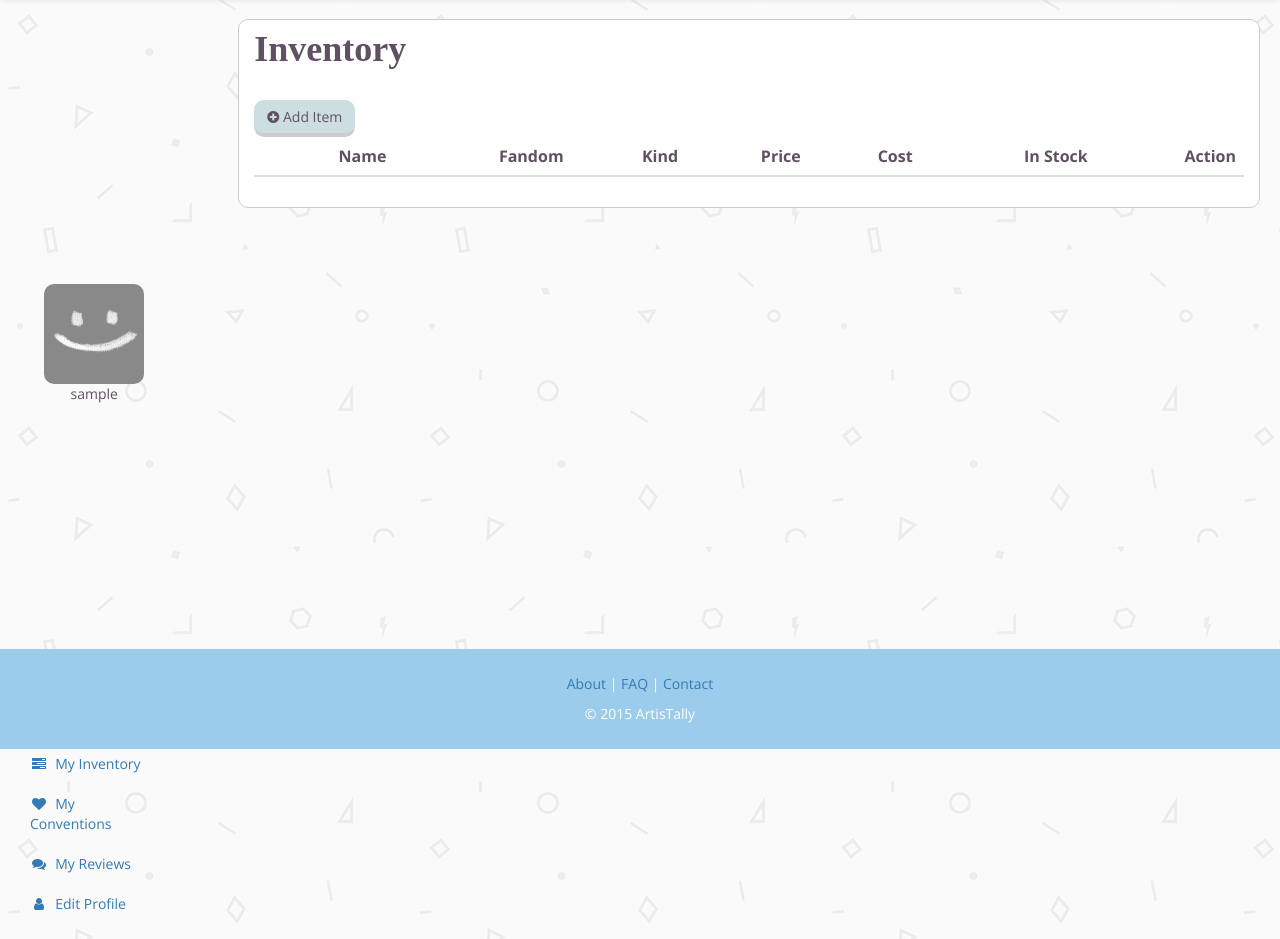
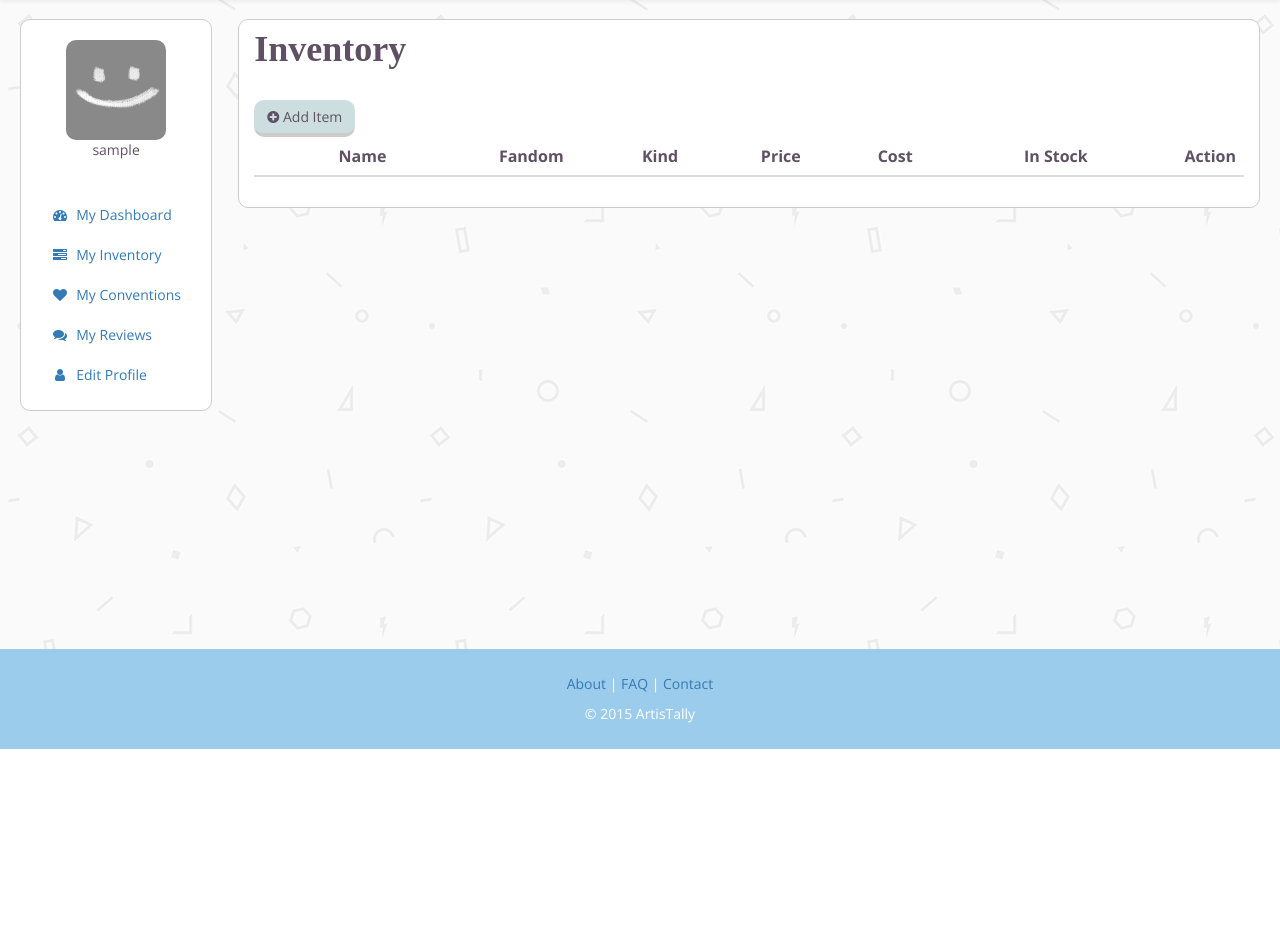
Before and after one commit to zhixu/artistally, a Django app: page /inventory in a window 1280 px wide. Shown: the part 51-990 px from the top of the page. After the commit the page ends 800 px from the top, so only its background shows below. Run offline with Django 3.2, Linux system fonts and the light colour scheme; the visitor is signed in with stand-in values (Sample User, id 1); data that the repository does not hold is empty; some libraries are stand-ins or nearby versions.

Commit message:
done with dashboard for now...

```diff
--- a/aa_app/static/default.css
+++ b/aa_app/static/default.css
@@ -348,6 +348,10 @@ color:red
 
 .sidebar-wrapper {
     padding-top: 20px;
+    margin: 20px;
+
+/*    margin: 20px;*/
+/*    padding: 10px 15px;*/
 }
 
 .border-wrapper {
--- a/aa_app/templates/includes/sidebar.html
+++ b/aa_app/templates/includes/sidebar.html
@@ -1,4 +1,4 @@
-<div class="sidebar-wrapper">
+<div class="sidebar-wrapper border-wrapper">
     <div class="containery">
         <div class="centery">
             {% if currUser.image %}
--- a/aa_app/templates/inventory.html
+++ b/aa_app/templates/inventory.html
@@ -393,7 +393,9 @@
 {% block body %}
     <div class="row">
         <div class="col-sm-2 sidebar">
-            {% include "includes/sidebar.html" %}
+            <div class="fixed">
+                {% include "includes/sidebar.html" %}
+            </div>
         </div>
 
         <div class="col-sm-10">
--- a/aa_app/templates/myconventions.html
+++ b/aa_app/templates/myconventions.html
@@ -7,7 +7,9 @@
 {% block body %}
     <div class="row">
         <div class="col-sm-2 sidebar">
-            {% include "includes/sidebar.html" %}
+            <div class="fixed">
+                {% include "includes/sidebar.html" %}
+            </div>
         </div>
         <div class="col-sm-10">
             <div class="my-section-wrapper border-wrapper">
--- a/aa_app/templates/mywriteups.html
+++ b/aa_app/templates/mywriteups.html
@@ -7,7 +7,9 @@
 {% block body %}
     <div class="row">
         <div class="col-sm-2 sidebar">
-            {% include "includes/sidebar.html" %}
+            <div class="fixed">
+                {% include "includes/sidebar.html" %}
+            </div>
         </div>
         <div class="col-sm-10">
             <div class="my-section-wrapper border-wrapper">
--- a/aa_app/templates/search.html
+++ b/aa_app/templates/search.html
@@ -16,6 +16,11 @@
                 <a href="/convention/{{con.ID}}">{{con}}</a>
                 <br/>
             {% endfor %}
+
+            <br/>
+            Couldn't find the convention you were looking for?
+            <br/><a href="/addconvention/">Add a new one!</a>
+
         </div>
     </div>
 {% endblock %}
```
Also changed, not shown: aa_app/templates/convention.html (+6 -1 lines), aa_app/templates/root.html (+6 -3 lines).
